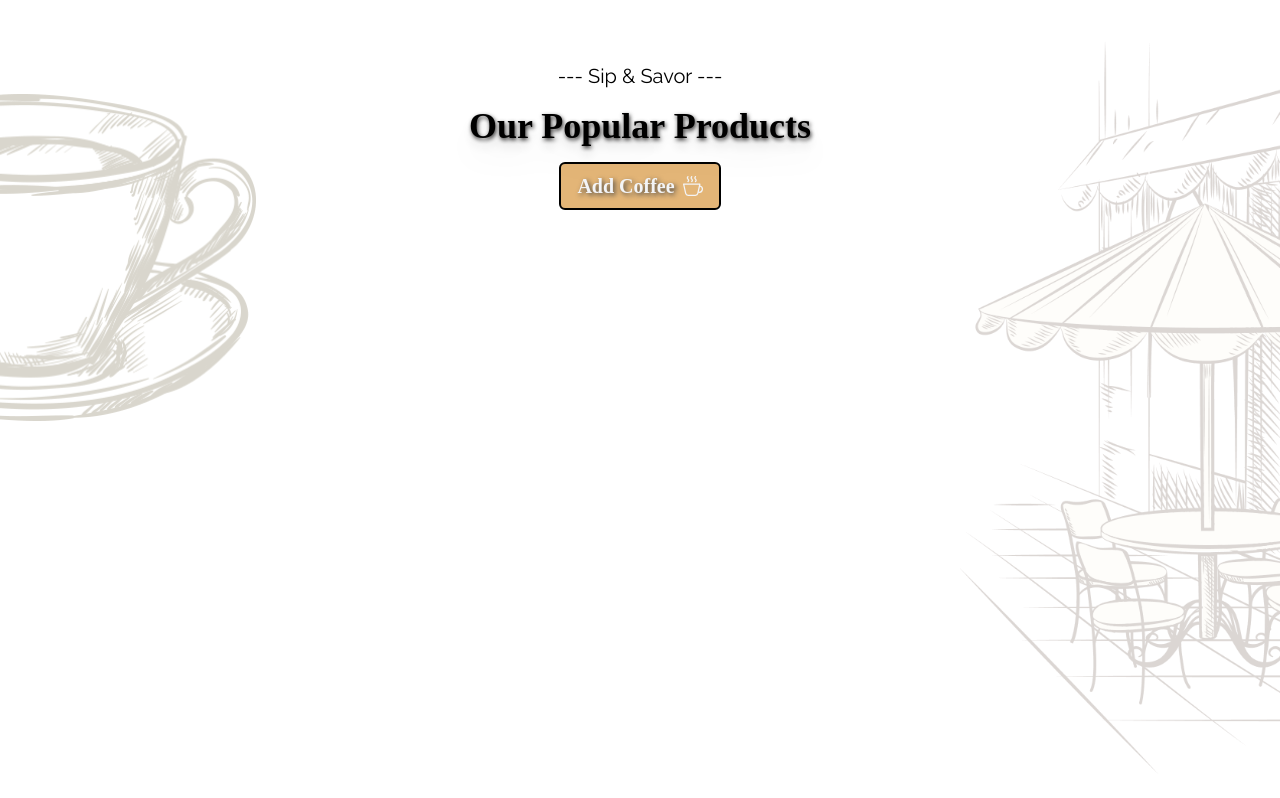
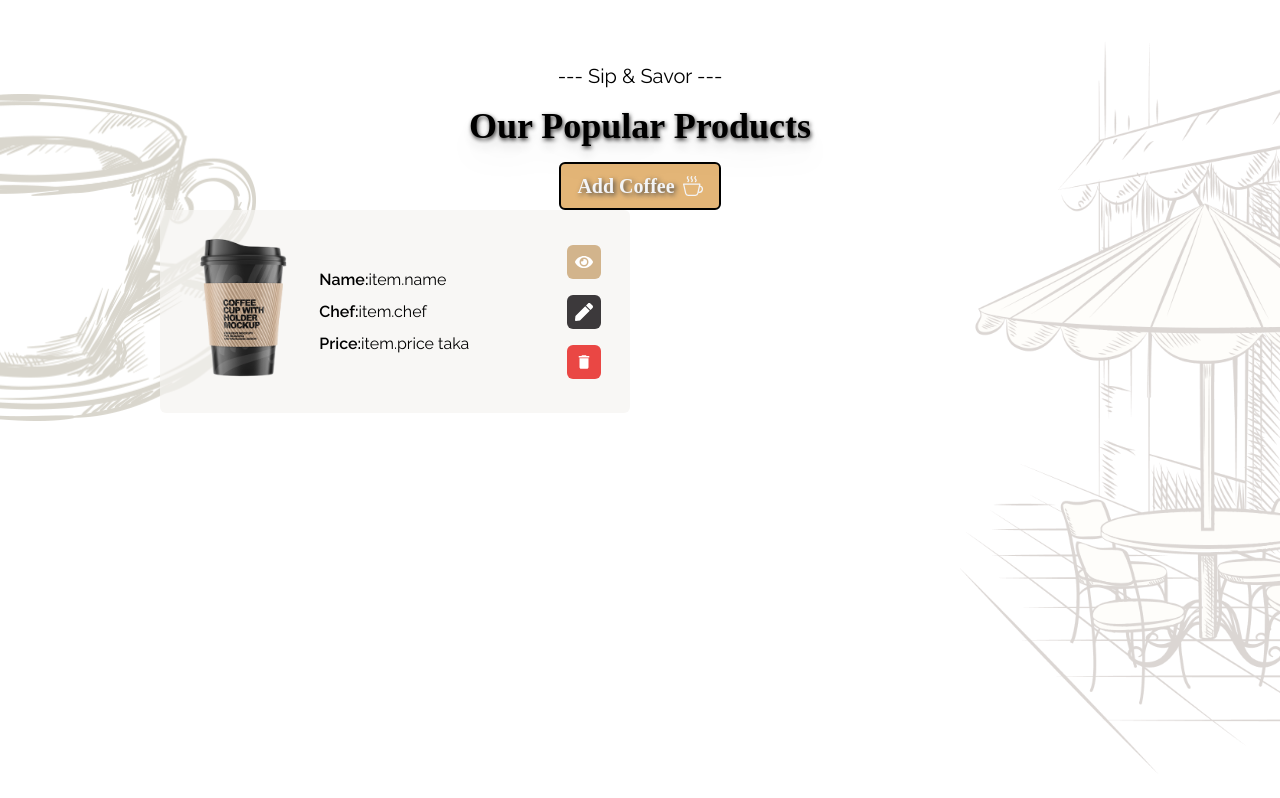
Before and after one commit to TahsinAlahi/espresso-frontend, a React (Vite) app: page / in a window 1280 px wide. Shown: the part 1052-1850 px from the top of the page. Built offline with nearby package versions, Linux system fonts and the light colour scheme; a web font is replaced by a local one.

Commit message:
created: Product card

```diff
--- /dev/null
+++ b/src/components/ProductCard.tsx
@@ -0,0 +1,44 @@
+import { FaEye, FaPen } from "react-icons/fa";
+import coffeeCup from "../assets/1.png";
+import { MdDelete } from "react-icons/md";
+
+function ProductCard() {
+  return (
+    <div className="grid grid-cols-6 bg-card bg-opacity-70 p-2 rounded-md">
+      <div className="col-span-2 w-full">
+        <img
+          src={coffeeCup}
+          alt=""
+          className="h-full object-cover object-center"
+        />
+      </div>
+      <div className="col-span-3 font-raleway my-auto space-y-2">
+        <p>
+          <span className="font-semibold">Name:</span>
+          item.name
+        </p>
+        <p>
+          <span className="font-semibold">Chef:</span>
+          item.chef
+        </p>
+        <p>
+          <span className="font-semibold">Price:</span>
+          item.price taka
+        </p>
+      </div>
+      <div className="col-span-1 text-lg my-auto mx-auto text-center space-y-4 text-white">
+        <div className="p-2 bg-show-btn rounded-md cursor-pointer">
+          <FaEye />
+        </div>
+        <div className="p-2 bg-edit-btn rounded-md cursor-pointer">
+          <FaPen />
+        </div>
+        <div className="p-2 bg-delete-btn rounded-md cursor-pointer">
+          <MdDelete />
+        </div>
+      </div>
+    </div>
+  );
+}
+
+export default ProductCard;
--- a/src/components/ProductCards.tsx
+++ b/src/components/ProductCards.tsx
@@ -1,6 +1,7 @@
 import { BsCupHot } from "react-icons/bs";
 import cupBg from "../assets/more/4.png";
 import coffeeHouseBg from "../assets/more/5.png";
+import ProductCard from "./ProductCard";
 
 function ProductCards() {
   return (
@@ -28,6 +29,10 @@ function ProductCards() {
           <BsCupHot className="text-xl" />
         </button>
       </div>
+
+      <div className="grid grid-cols-1 md:grid-cols-2 w-3/4 mx-auto gap-5">
+        <ProductCard />
+      </div>
     </main>
   );
 }
--- a/tailwind.config.js
+++ b/tailwind.config.js
@@ -9,6 +9,10 @@ export default {
       },
       backgroundColor: {
         "primary-btn": "#E3B577",
+        "show-btn": "#D2B48C",
+        "edit-btn": "#3C393B",
+        "delete-btn": "#EA4744",
+        card: "#F5F4F1",
       },
     },
   },
```
